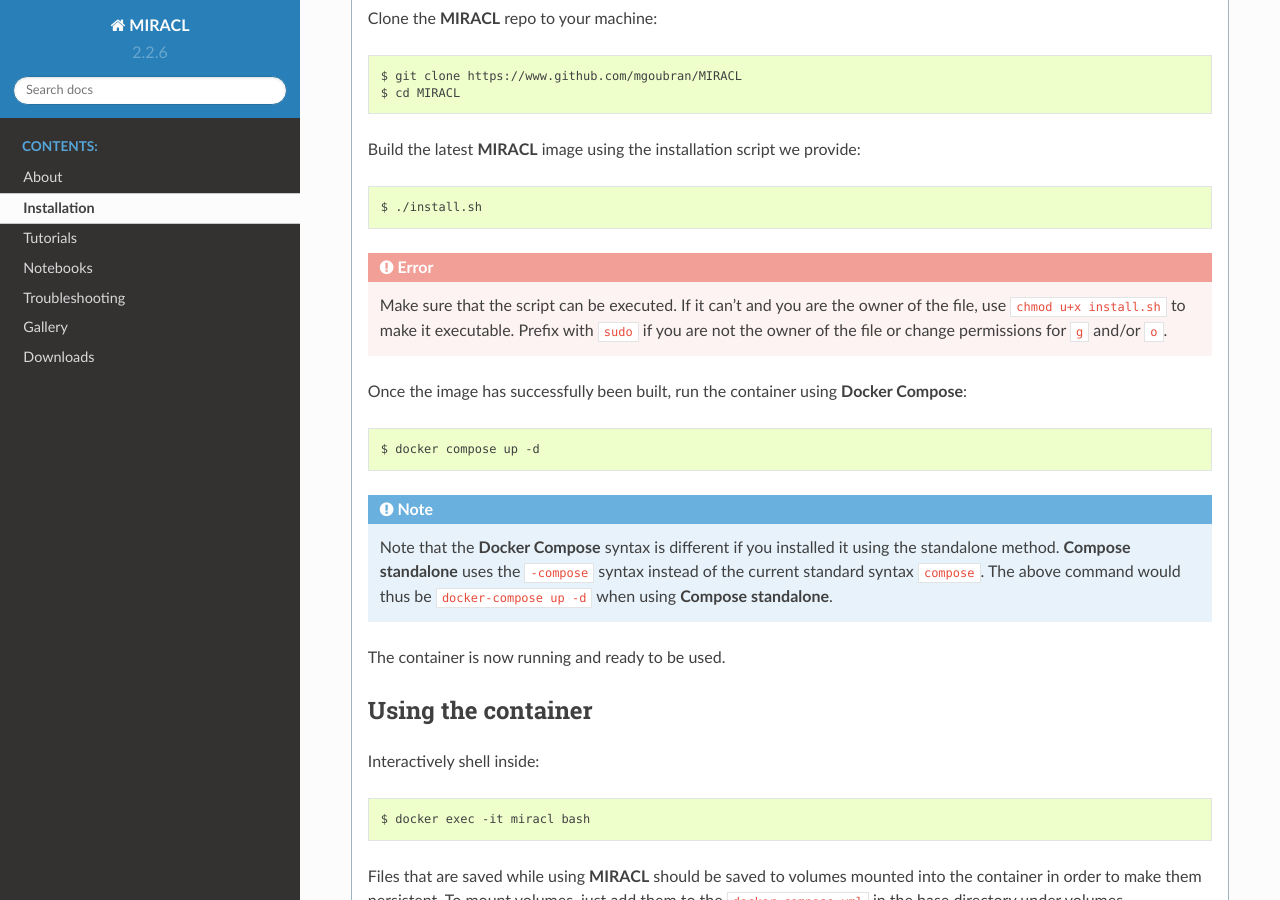
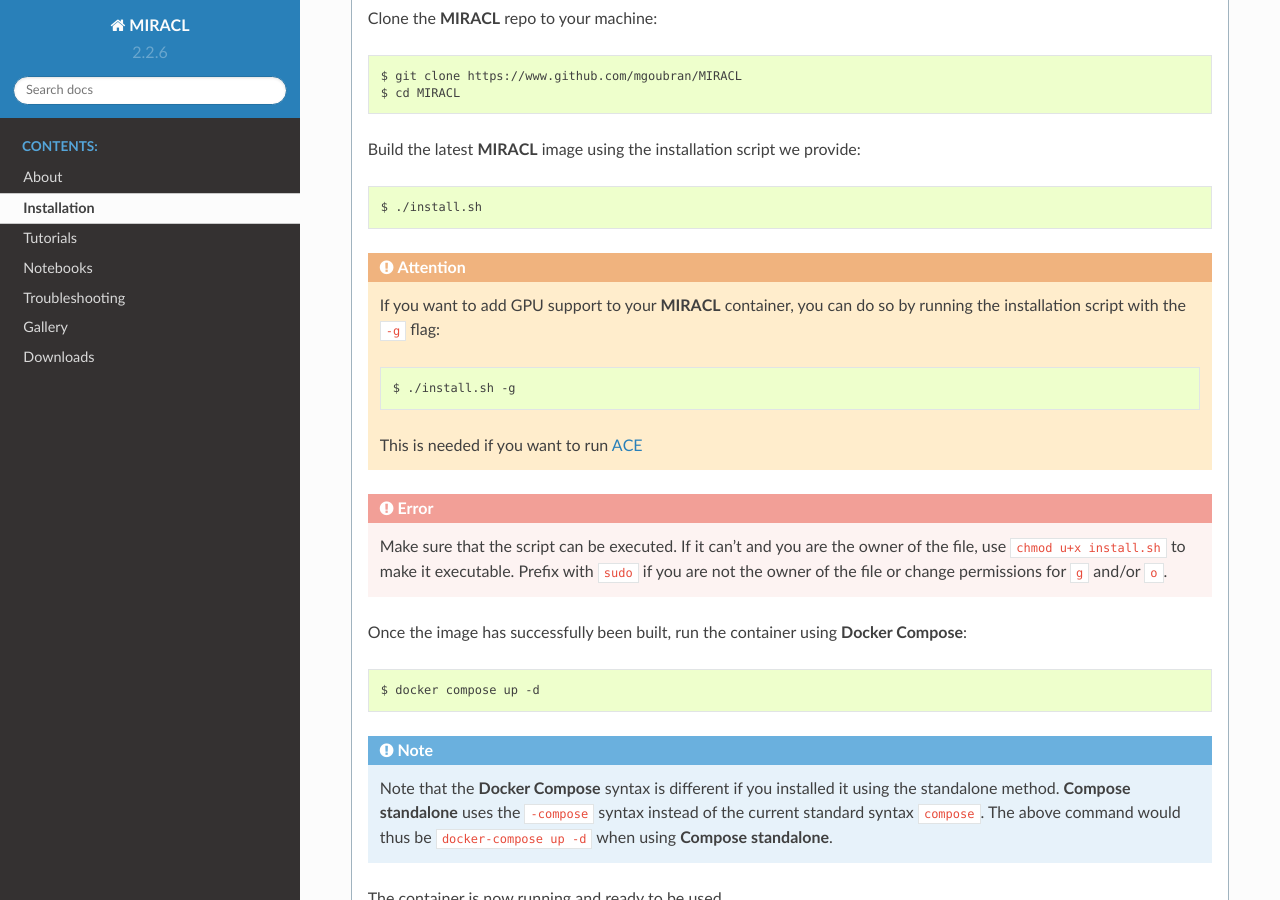
Before and after one commit to AICONSlab/MIRACL, a Sphinx documentation site: the page built from docs/installation/installation.rst, in a window 1280 px wide and 900 px high, scrolled down 1743 px. Built offline with Sphinx 7.4.7 and the Read the Docs theme 2.0.0, drawn with Linux system fonts in a browser that asks for light colours.

Commit message:
[docs] Add GPU explanation in installation page This is needed for people to realize they should add GPU support for running ACE. Without having to uninstall because they installed it without GPU to begin with.

```diff
--- a/docs/installation/installation.rst
+++ b/docs/installation/installation.rst
@@ -108,6 +108,17 @@
       .. code-block::
 
          $ ./install.sh
+
+      .. attention::
+
+         If you want to add GPU support to your :program:`MIRACL` container,
+         you can do so by running the installation script with the ``-g`` flag:
+
+         .. code-block::
+
+            $ ./install.sh -g
+
+         This is needed if you want to run :doc:`ACE <../tutorials/workflows/ace_flow/ace_flow>`
 
       .. error::
          Make sure that the script can be executed. If it can't and you are
```
